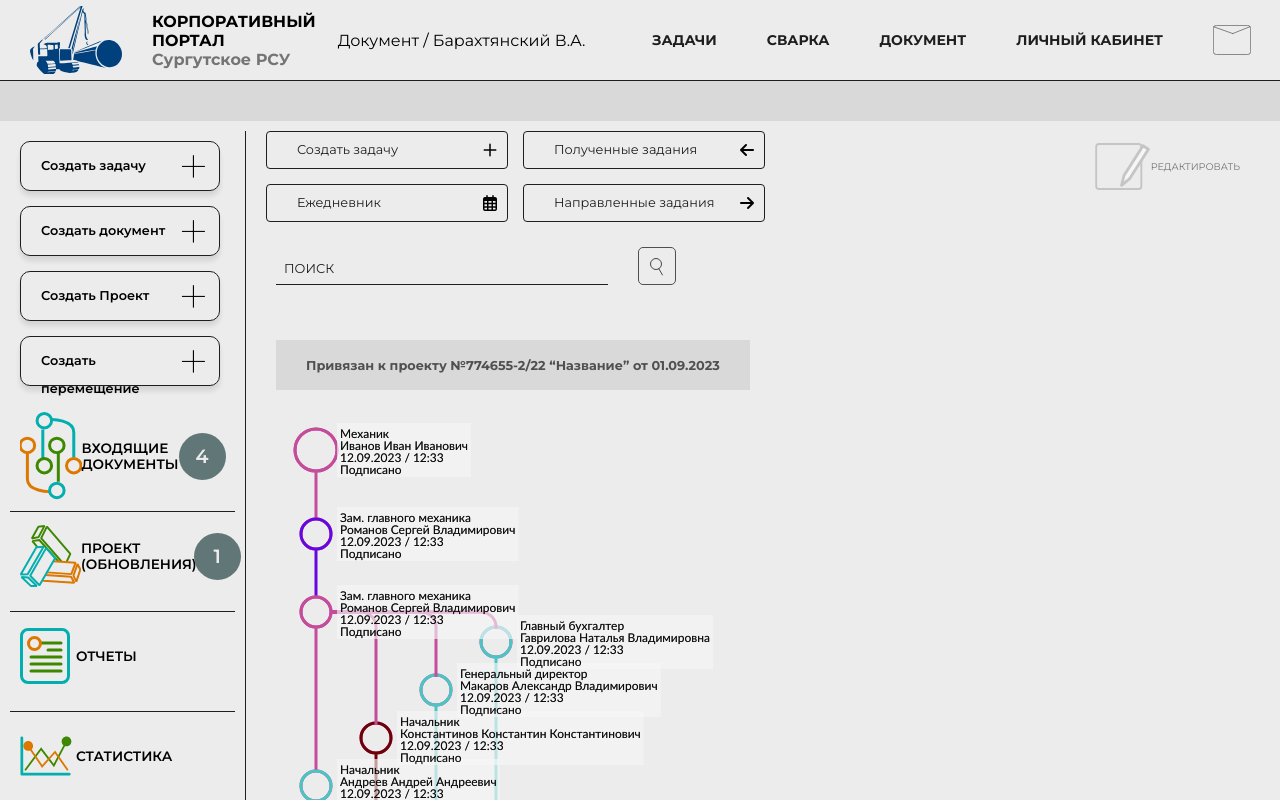
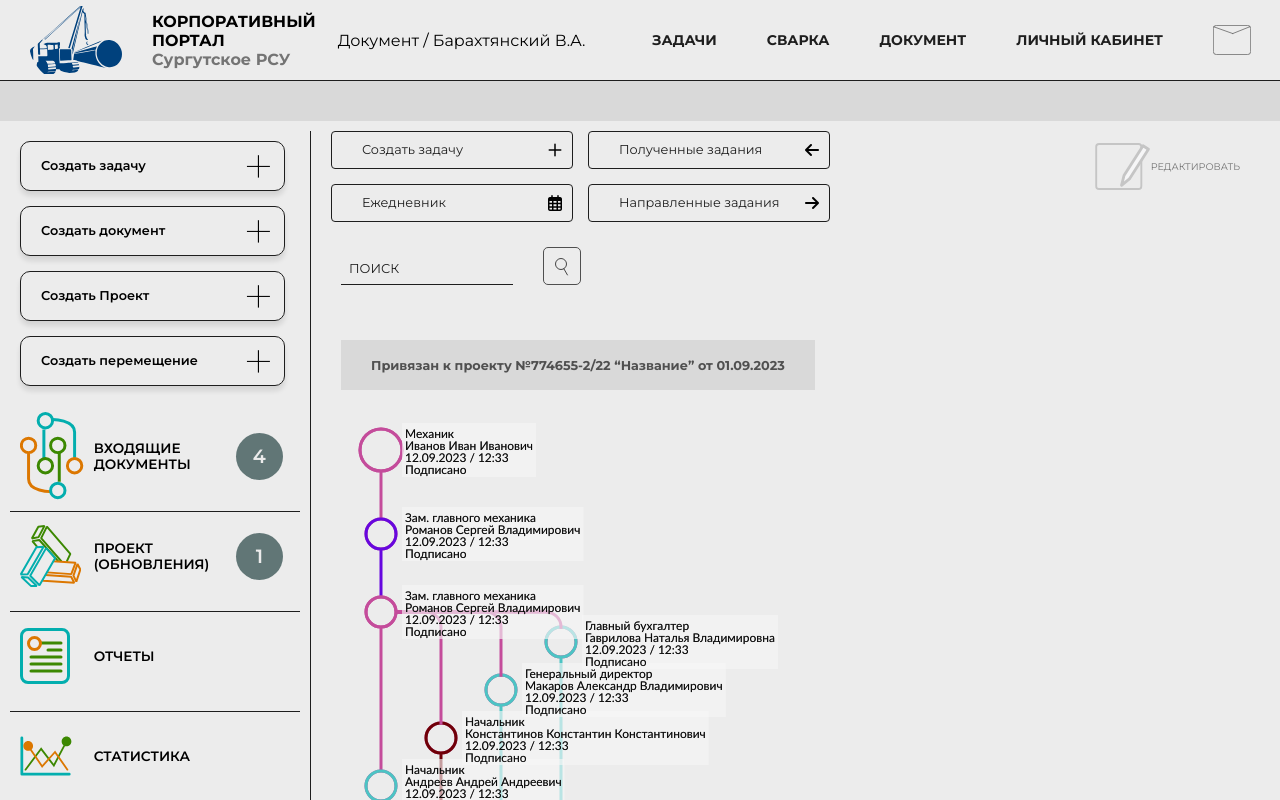
Before and after one commit to DreaMessiah/Portal, a React (Create React App) app in the folder client/: page /document in a window 1280 px wide. Shown: the top 800 px of the page. Built offline with nearby package versions, Linux system fonts and the light colour scheme.

Commit message:
Correct DocumentWay
remaster Globals objects

```diff
--- a/client/src/assets/styles/styles.scss
+++ b/client/src/assets/styles/styles.scss
@@ -180,6 +180,7 @@ html{
     .left_block{
       flex: 0 0 calc(20% - 21px);
       width:calc(20% - 21px);
+      min-width: 300px;
       margin: 10px;
       padding: 0;
       border-right: 1px solid $blackColor;
@@ -1189,7 +1190,8 @@ html{
 
 }
 #search{
-  width:400px;
+  width:20%;
+  min-width: 240px;
   margin: 20px;
   display: flex;
   max-height: 53px;
--- a/client/src/components/DocumentWay.js
+++ b/client/src/components/DocumentWay.js
@@ -1,8 +1,8 @@
-import React, {useEffect, useRef} from "react";
+import React, {useEffect, useLayoutEffect, useRef} from "react";
 import Navbar from "./Navbar";
 import TitleObj from "./TitleObj";
 
-
+export default function DocumentWay({dwm1}){
     const COLORS = {
         1 : 'rgba(76,196,196,1)',
         2 : 'rgba(196,76,155,1)',
@@ -15,9 +15,7 @@ const COLORS = {
 
     const textColor = 'rgba(11, 11, 11, 1)'
     const backColor = 'rgba(246, 246, 246, 0.4)'
-const backPage = 'rgba(246, 246, 246, 1)'
 
-// Настройки для первого круга
     const centerX = 100;
     const centerY = 100;
     const radiusB = 35;
@@ -38,8 +36,6 @@ let lastUser
     let textsKds = []
     let textsUsers = []
 
-
-export default function DocumentWay({dwm1}){
     const canvasRef = useRef(null)
 
     const elementWidth = 90;
@@ -66,6 +62,7 @@ export default function DocumentWay({dwm1}){
 
         canvas.width = canvasWidth*0.8
         canvas.height = canvasHeight*0.6
+
         // Очищаем холст
         context.clearRect(0, 0, canvas.width, canvas.height);
         context.scale(0.6, 0.6);
@@ -107,6 +104,11 @@ export default function DocumentWay({dwm1}){
                 container.style.cursor = 'grab';
             }
         });
+
+        return () => {
+            // Код, который будет выполнен при размонтировании компонента
+            context.clearRect(0, 0, canvas.width, canvas.height);
+        };
     },[])
 
     function drawLevels(context, user, level = 1, kds){
```
Also changed, not shown: 1 other file (tests, documents, lock files or other folders). Lines whose indentation alone changed are shown as unchanged.
